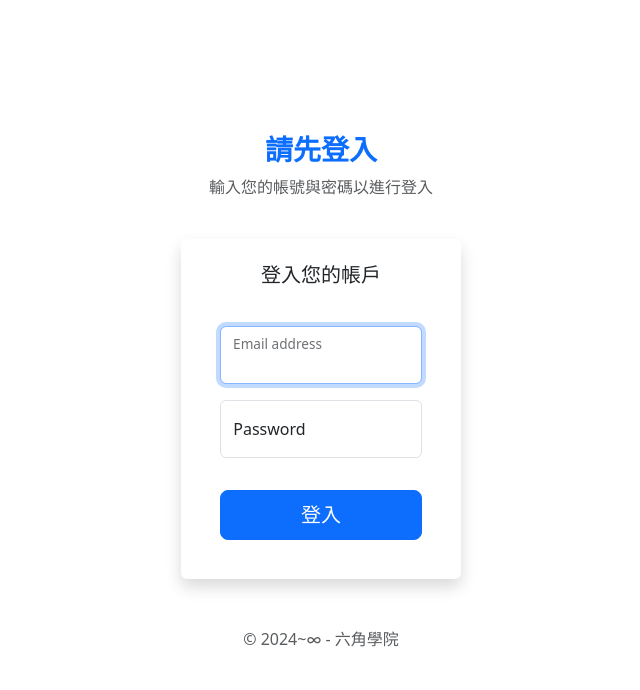
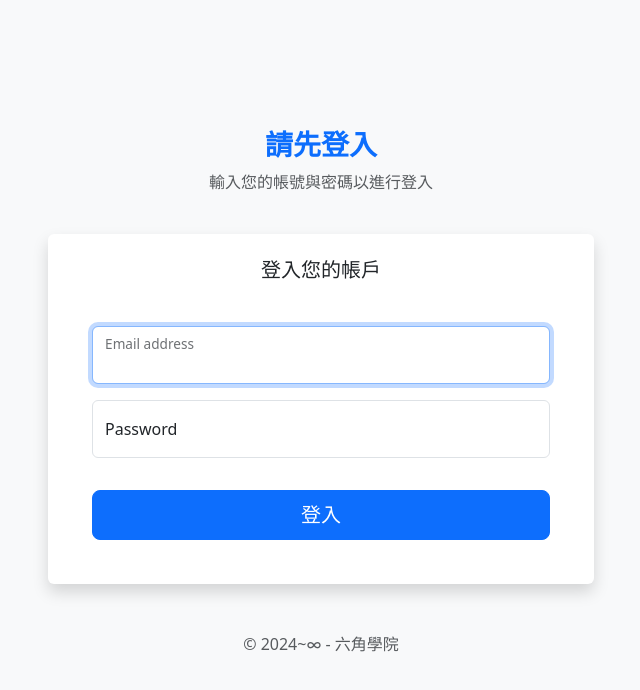
Before and after one commit to happyloa/Hex2024-React-Training-Week2, a React (Vite) app: page / in a window 1280 px wide. Shown: the top 690 px of the page, without its empty margins (319-959 px from the left). Built offline with nearby package versions, Linux system fonts and the light colour scheme.

Commit message:
修改預設樣式

```diff
--- a/src/assets/style.css
+++ b/src/assets/style.css
@@ -2,21 +2,22 @@ html,
 body {
   height: 100%;
   text-align: center;
+  background-color: #f8f9fa; /* 添加背景色，提升視覺效果 */
 }
 
 .login {
   display: flex;
   flex-direction: column;
-  align-items: center;
   justify-content: center;
   height: 100vh;
 }
 
 .form-signin {
   width: 100%;
-  max-width: 330px;
-  padding: 15px;
+  max-width: 800px; /* 增加最大寬度，讓表單更寬 */
+  padding: 20px; /* 增加內邊距，讓內容更舒適 */
   margin: auto;
+  border-radius: 8px; /* 添加圓角 */
 }
 
 img {
@@ -30,4 +31,5 @@ img {
 
 .images {
   height: 150px;
+  border-radius: 8px; /* 添加圓角 */
 }
```
